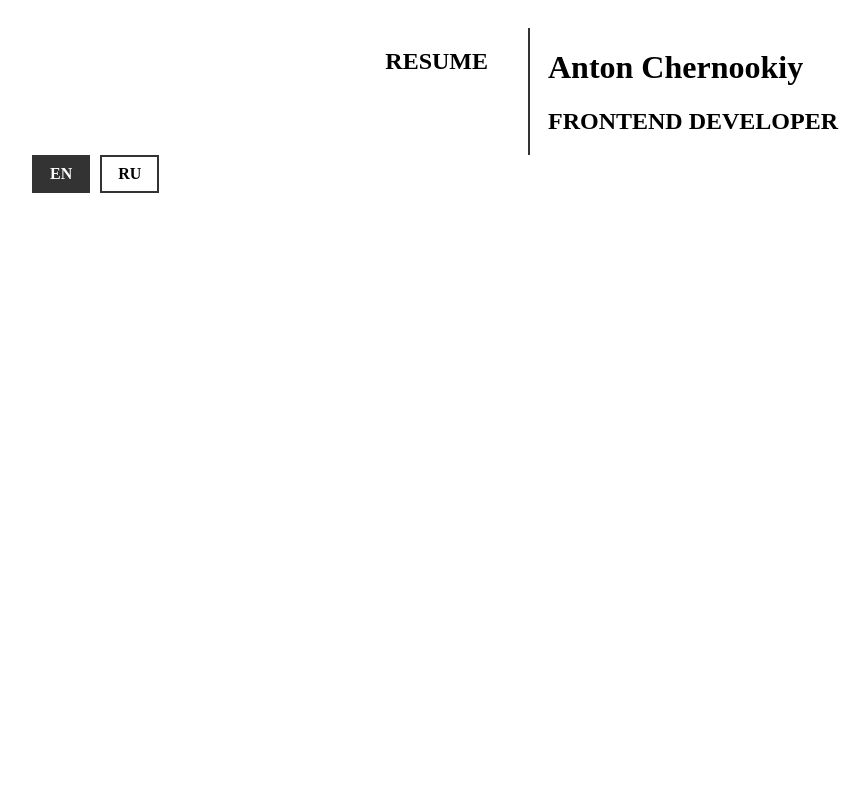
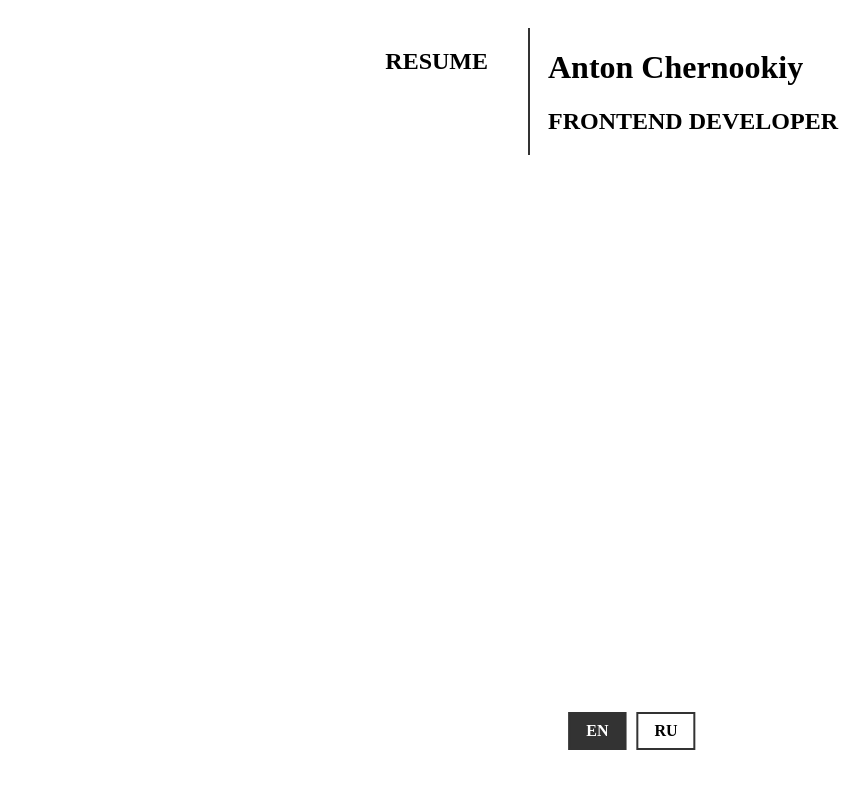
Before and after one commit to tox14/cv, an Eleventy site: page en/index.njk in a window 1280 px wide. Shown: the whole page, without its empty margins (8-875 px from the left). Built offline with nearby package versions, Linux system fonts and the light colour scheme; Eleventy itself is replaced by a stand-in of ours; files that its build step writes are made by us from their sources.

```diff
--- a/_includes/layout.njk
+++ b/_includes/layout.njk
@@ -17,11 +17,12 @@
           <h2 class="uppercase">{{ data[lang].position }}</h2>
         </div>
       </header>
-      <div class="language-switcher">
-        {% for code, value in data %}
-          <a class="language-btn{% if lang == code %} active{% endif %}" href="/{{ code }}/">{{ code | upper }}</a>
-        {% endfor %}
-      </div>
+    </div>
+
+    <div class="language-switcher">
+      {% for code, value in data %}
+        <a class="language-btn{% if lang == code %} active{% endif %}" href="/{{ code }}/">{{ code | upper }}</a>
+      {% endfor %}
     </div>
   </body>
 </html>
--- a/styles.css
+++ b/styles.css
@@ -35,9 +35,15 @@
   text-transform: uppercase;
 }
 
+/* Language switcher */
 .language-switcher {
+  position: fixed;
+  bottom: 50px;
+  left: 50%;
+  transform: translateX(-50%);
   display: flex;
   gap: 10px;
+  z-index: 100;
 }
 .language-btn {
   display: inline-block;
```
Also changed, not shown: .eleventy.js.
